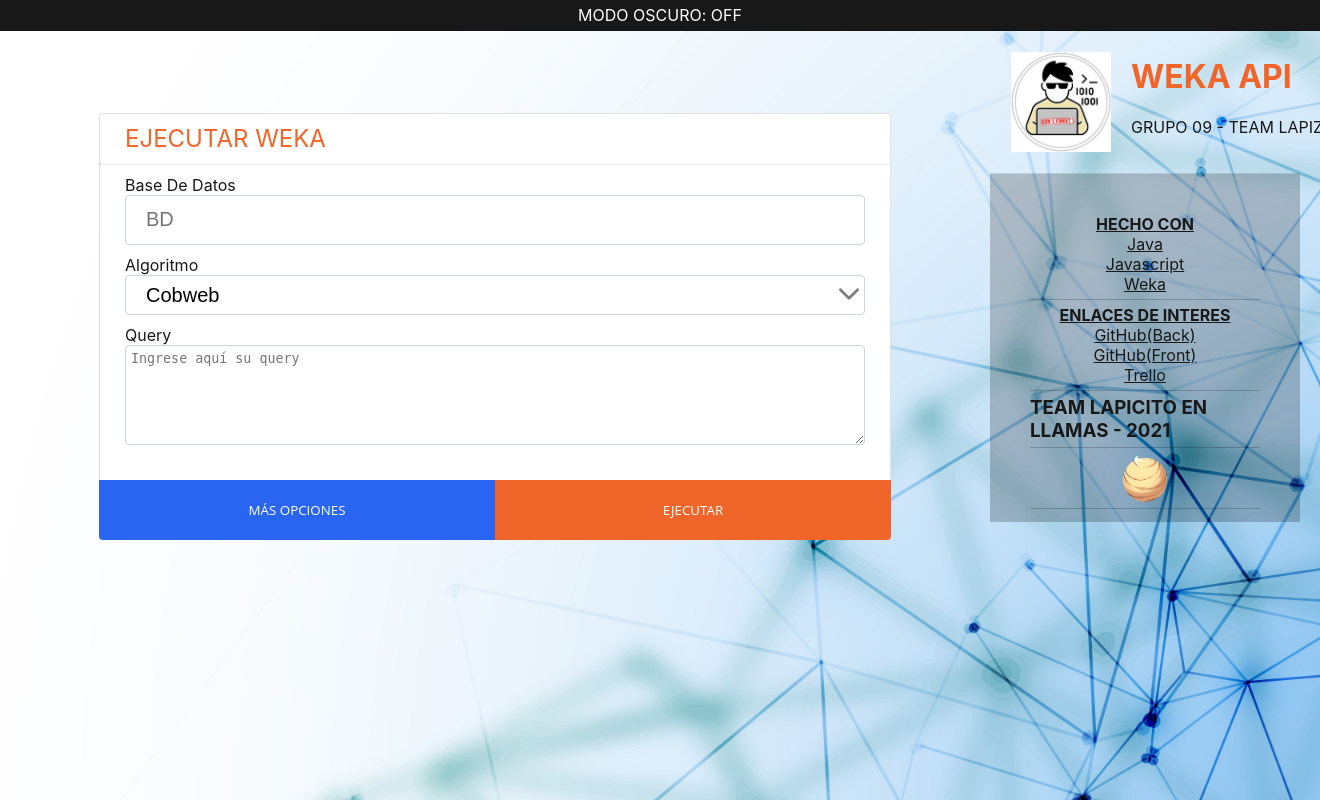
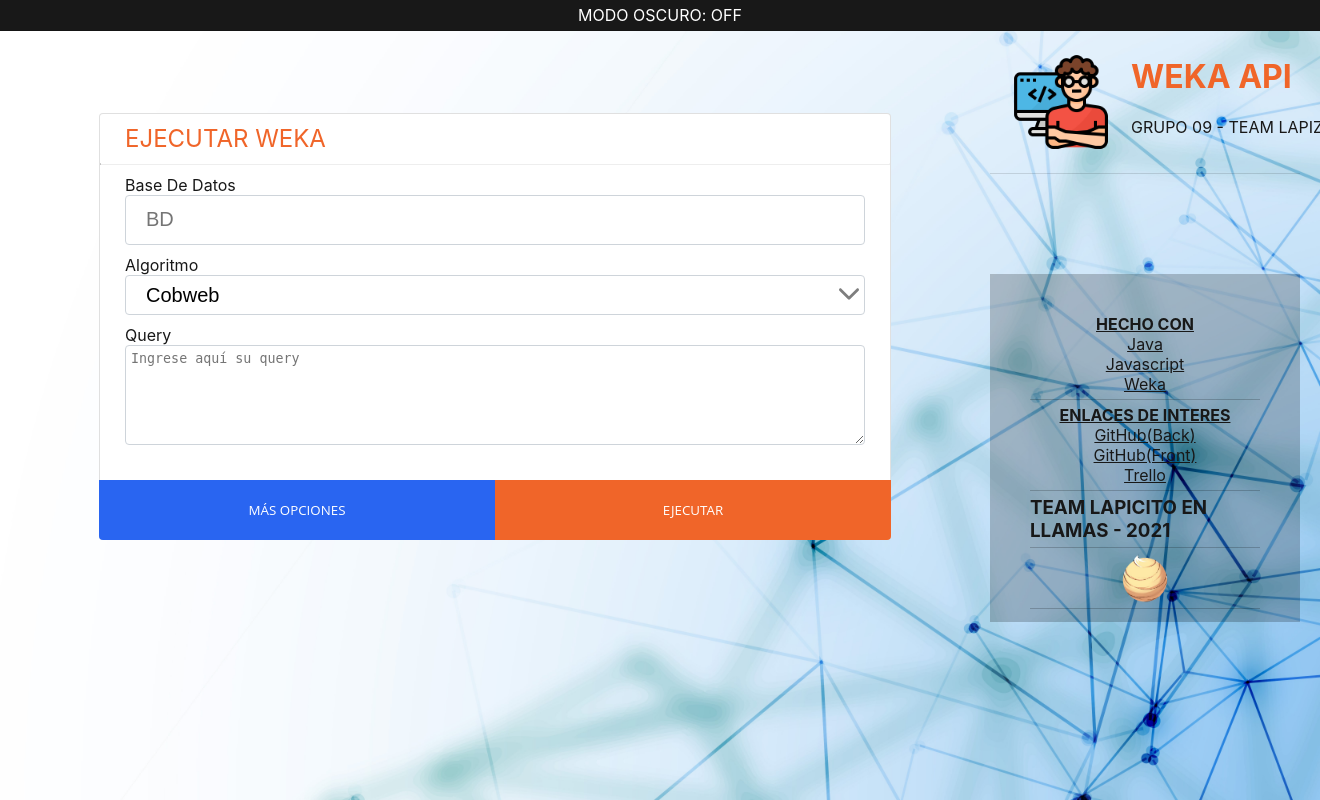
Before and after one commit to Alex-12345678/-delati-dontforget-fronted, a PHP site: page /index.html in a window 1320 px wide. Run offline with PHP 8.4, Linux system fonts and the light colour scheme; some libraries are stand-ins or nearby versions.

Commit message:
12to commit

```diff
--- a/index.html
+++ b/index.html
@@ -211,11 +211,11 @@
 
 
 
-        <div style="width:25%; padding-right: 20px; margin-bottom:100px">
+        <div style="width:25%; padding-right: 20px">
             <div class="cont-tittle" style="border-bottom: 1px solid rgba(0,0,0,.12);">
                 <a href="index.html" title="Titulo">
-                    <img class="img-1" src="assets/images/8_1.jpg" alt="logo.jpg">
-                    <img class="img-2" src="assets/images/8_1.jpg" alt="logo.jpg">
+                    <img class="img-1" src="assets/images/1995515.png" alt="logo.jpg">
+                    <img class="img-2" src="assets/images/1995515.png" alt="logo.jpg">
                     <h1 class="cont-tittle__tittle">Weka API</h1>
                     <span class="cont-tittle__subtittle">GRUPO 09 - TEAM LAPIZ</span>
                 </a>
--- a/styles/styles.css
+++ b/styles/styles.css
@@ -147,6 +147,7 @@ hr{
    /*  background-color: var(--background); */
     padding: 2vmin;
     flex-wrap: wrap;
+    margin-bottom:100px
 }
 
 .cont-tittle > a{
```
Also changed, not shown: assets/images/1995515.png (added).
